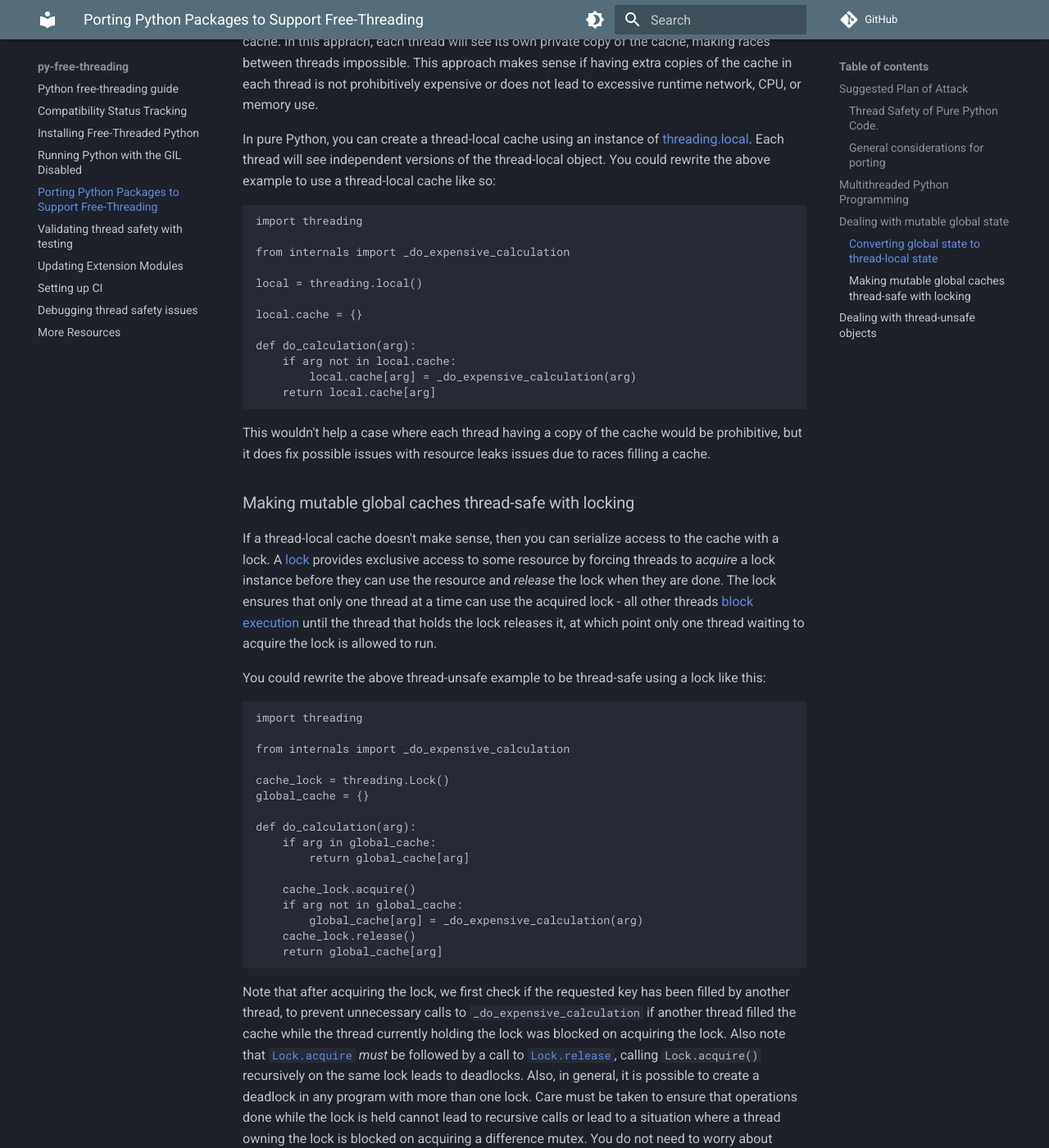
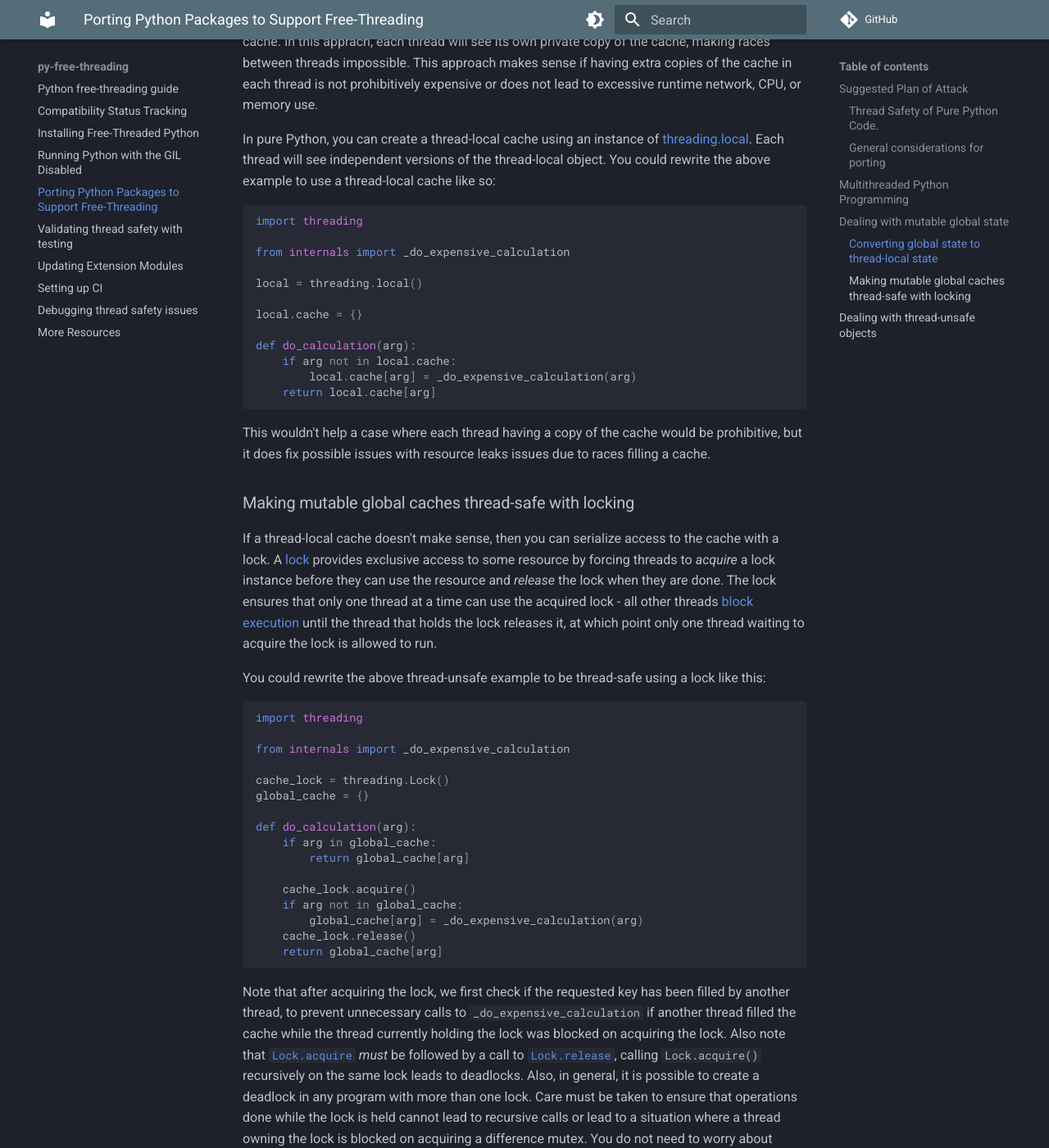
Before and after one commit to Quansight-Labs/free-threaded-compatibility, an MkDocs documentation site: the page built from docs/porting.md, in a window 1280 px wide and 1400 px high, scrolled down 2984 px. Shown: the whole window at 82% size. Built offline with MkDocs 1.6.1 and Material for MkDocs 9.7.7, drawn with Linux system fonts in a browser that asks for light colours; comment, search, counter and statistics services are not loaded; some of the changed text lies outside the part shown.

Commit message:
minor copy-edits

````diff
--- a/docs/porting.md
+++ b/docs/porting.md
@@ -16,7 +16,7 @@
 This means we must analyze Python codebases to identify supported and
 unsupported multithreaded workflows and make changes to fix thread safety
 issues. This need is particularly acute for low-level code exposed to Python
-including C, C++, Cython, and Rust code exposed to Python, but even pure-python
+including C, C++, Cython, and Rust code exposed to Python, but even pure Python
 codebases can exhibit non-determinism and racies in the free-threaded build that
 are either very unlikely or impossible in the default configuration of the
 GIL-enabled build.
@@ -151,7 +151,7 @@
 thread will see independent versions of the thread-local object. You could
 rewrite the above example to use a thread-local cache like so:
 
-```
+```python
 import threading
 
 from internals import _do_expensive_calculation
@@ -185,7 +185,7 @@
 You could rewrite the above thread-unsafe example to be thread-safe using a lock
 like this:
 
-```
+```python
 import threading
 
 from internals import _do_expensive_calculation
````
Also changed, not shown: docs/index.md (+1 -1 lines), docs/testing.md (+1 -1 lines).
